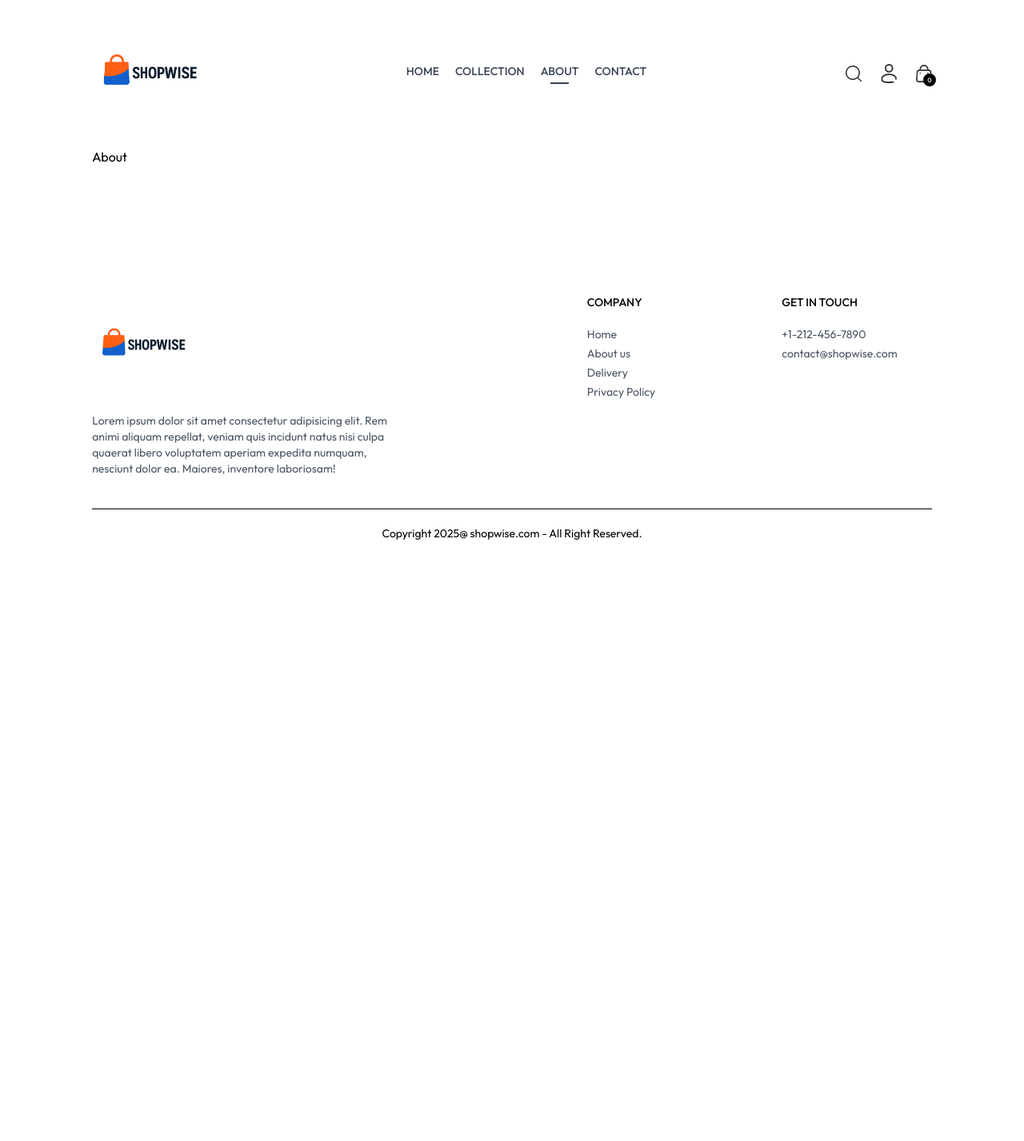
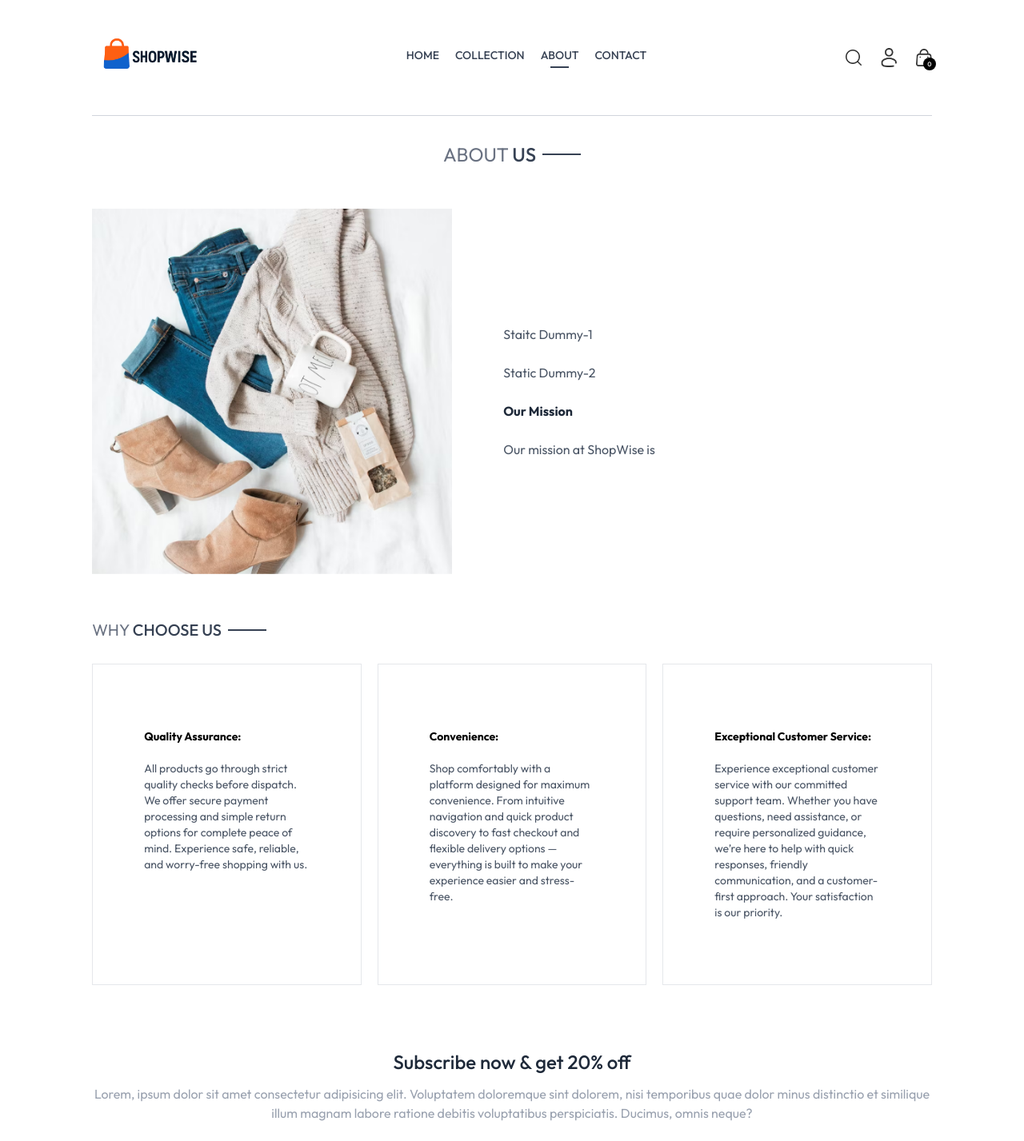
Before and after one commit to OmvedNagre/ShopWise, a React (Vite) app in the folder frontend/: page /about in a window 1280 px wide. Shown: the top 1427 px of the page at 80% size. Before the commit the page ends 800 px from the top, so only its background shows below. Built offline with nearby package versions, Linux system fonts and the light colour scheme.

Commit message:
Basically Front-End part is finsihed for now

```diff
--- a/frontend/src/components/Navbar.jsx
+++ b/frontend/src/components/Navbar.jsx
@@ -10,7 +10,7 @@ const Navbar = () => {
 
 
   return (
-    <div className='flex items-center justify-between py-5 font-medium'>
+    <div className='flex items-center justify-between py-0 font-medium'>
 
         <Link to={'/'}> <img src={assets.logo} className='w-36' alt = ""/> </Link>
 
--- a/frontend/src/pages/About.jsx
+++ b/frontend/src/pages/About.jsx
@@ -1,8 +1,46 @@
 import React from 'react'
+import Title from '../components/Title'
+import { assets } from '../assets/assets'
+import NewsletterBox from '../components/NewsletterBox'
 
 const About = () => {
   return (
-    <div>About</div>
+    <div>
+      <div className='text-2xl text-center pt-8 border-t border-gray-300'>
+        <Title text1={'ABOUT'} text2={'US'} />
+      </div>
+
+      <div className='my-10 flex flex-col md:flex-row gap-16'>
+        <img className='w-full md:max-w-[450px]' src={assets.about_img} alt="" />
+        <div className='flex flex-col justify-center gap-6 md:w-2/4 text-gray-600'>
+        <p>Staitc Dummy-1</p>
+        <p>Static Dummy-2</p>
+        <b className='text-gray-800'>Our Mission</b>
+        <p>Our mission at ShopWise is </p>
+        </div>
+      </div>
+
+      <div className='text-xl py-4'>
+        <Title text1={'WHY'} text2={'CHOOSE US'} />
+      </div>
+
+      <div className='flex flex-col md:flex-row text-sm mb-20 gap-5'>
+        <div className='border border-gray-200 px-10 md:px-16 py-8 sm:py-20 flex flex-col gap-5 md:flex-1'>
+          <b>Quality Assurance:</b>
+          <p className='text-gray-600' >All products go through strict quality checks before dispatch. We offer secure payment processing and simple return options for complete peace of mind. Experience safe, reliable, and worry-free shopping with us.</p>
+        </div>
+        <div className='border border-gray-200 px-10 md:px-16 py-8 sm:py-20 flex flex-col gap-5 md:flex-1'>
+          <b>Convenience:</b>
+          <p className='text-gray-600' >Shop comfortably with a platform designed for maximum convenience. From intuitive navigation and quick product discovery to fast checkout and flexible delivery options — everything is built to make your experience easier and stress-free.</p>
+        </div>
+        <div className='border border-gray-200 px-10 md:px-16 py-8 sm:py-20 flex flex-col gap-5 md:flex-1'>
+          <b>Exceptional Customer Service:</b>
+          <p className='text-gray-600' >Experience exceptional customer service with our committed support team. Whether you have questions, need assistance, or require personalized guidance, we’re here to help with quick responses, friendly communication, and a customer-first approach. Your satisfaction is our priority.</p>
+        </div>
+      </div>
+      <NewsletterBox/>
+
+    </div>
   )
 }
 
--- a/frontend/src/pages/Cart.jsx
+++ b/frontend/src/pages/Cart.jsx
@@ -25,7 +25,7 @@ const Cart = () => {
   },[cartItems])
 
   return (
-    <div className='border-t pt-14'>
+    <div className='border-t border-gray-300 pt-14'>
 
       <div className='text-2xl mb-3'>
         <Title text1={'YOUR'} text2={'CART'} />
@@ -40,7 +40,7 @@ const Cart = () => {
             if (!productData) return null;
 
             return (
-              <div key={index} className='py-4 border-t border-b border-gray-200 text-gray-700 grid grid-cols-[4fr_0.5fr_0.5fr] sm:grid-cols-[4fr_2fr_0.5fr] items-center gap-4'>
+              <div key={index} className='py-4 border-t border-b border-gray-00 text-gray-700 grid grid-cols-[4fr_0.5fr_0.5fr] sm:grid-cols-[4fr_2fr_0.5fr] items-center gap-4'>
                 <div className='flex items-start gap-6'>
                   <img className='w-16 sm:w-20' src={productData.image[0]} alt="" />
                   <div>
--- a/frontend/src/pages/Contact.jsx
+++ b/frontend/src/pages/Contact.jsx
@@ -1,8 +1,27 @@
 import React from 'react'
+import Title from '../components/Title'
+import { assets } from '../assets/assets'
+import NewsletterBox from '../components/NewsletterBox'
 
 const Contact = () => {
   return (
-    <div>Contact</div>
+    <div>
+      <div className='text-center text-2xl pt-8 border-t border-gray-300'>
+        <Title text1={'CONTACT'} text2={'US'} />
+      </div>
+      <div className='my-10 flex flex-col justify-center md:flex-row gap-10 mb-28'>
+        <img className='w-full md:max-w-[480px]' src={assets.contact_img} alt="" />
+        <div className='flex flex-col justify-center items-start gap-6'>
+          <p className='font-semibold text-xl text-gray-600'>Our Store</p>
+          <p className='text-gray-500'>54709 William Station <br /> Suite 350, Washington, USA </p>
+          <p className='text-gray-500'>Tel: (450) 555-0132 <br /> Email: contact@shopwise.com</p>
+          <p className='font-semibold text-xl text-gray-500'>Careers at ShopWise</p>
+          <p className='text-gray-500'>Learn more about our teams and job openings.</p>
+          <button className='border border-black px-8 py-4 text-sm hover:bg-black hover:text-white transition-all duration-500'>Explore Jobs</button>
+        </div>
+      </div>
+      <NewsletterBox/>
+    </div>
   )
 }
 
```
